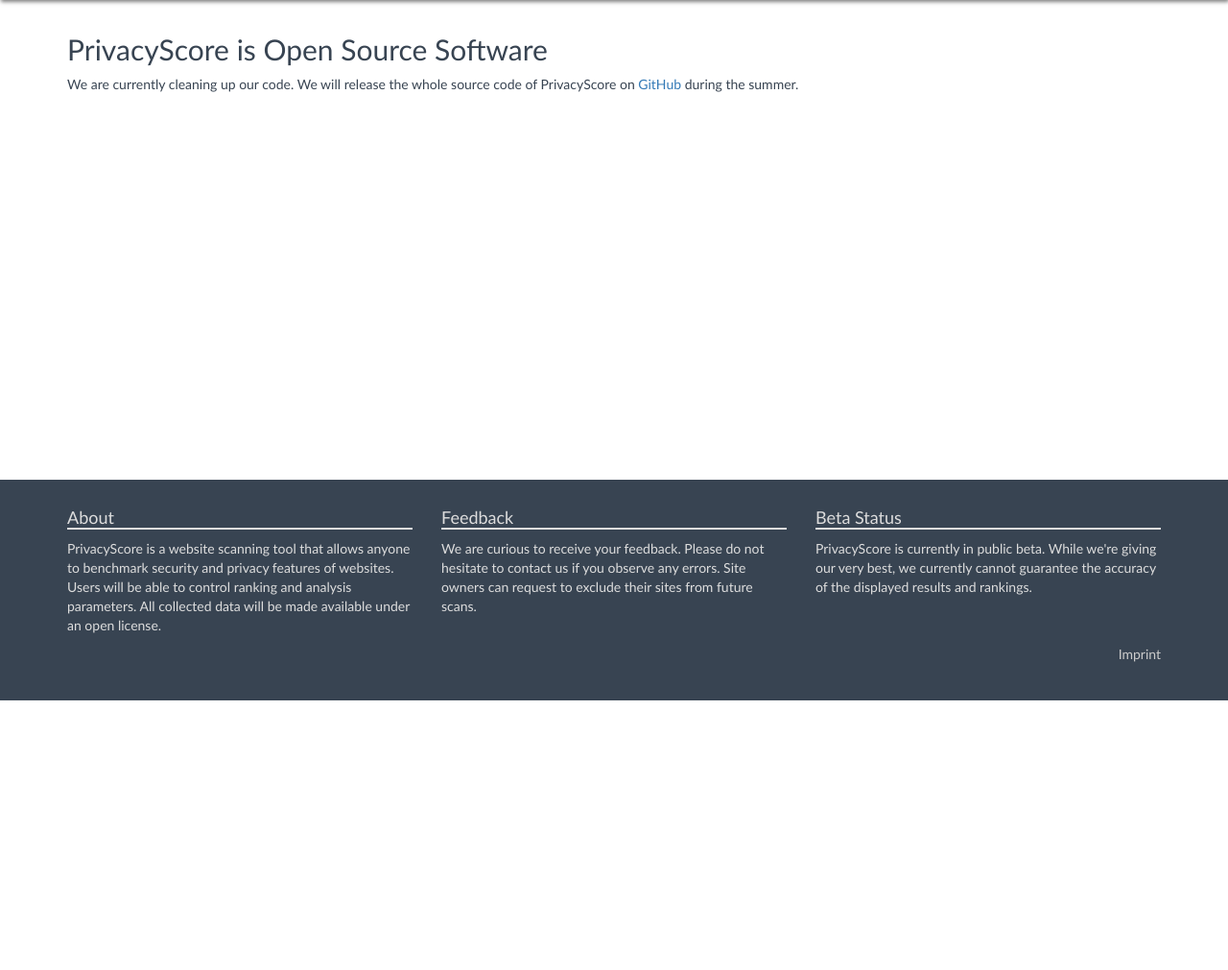
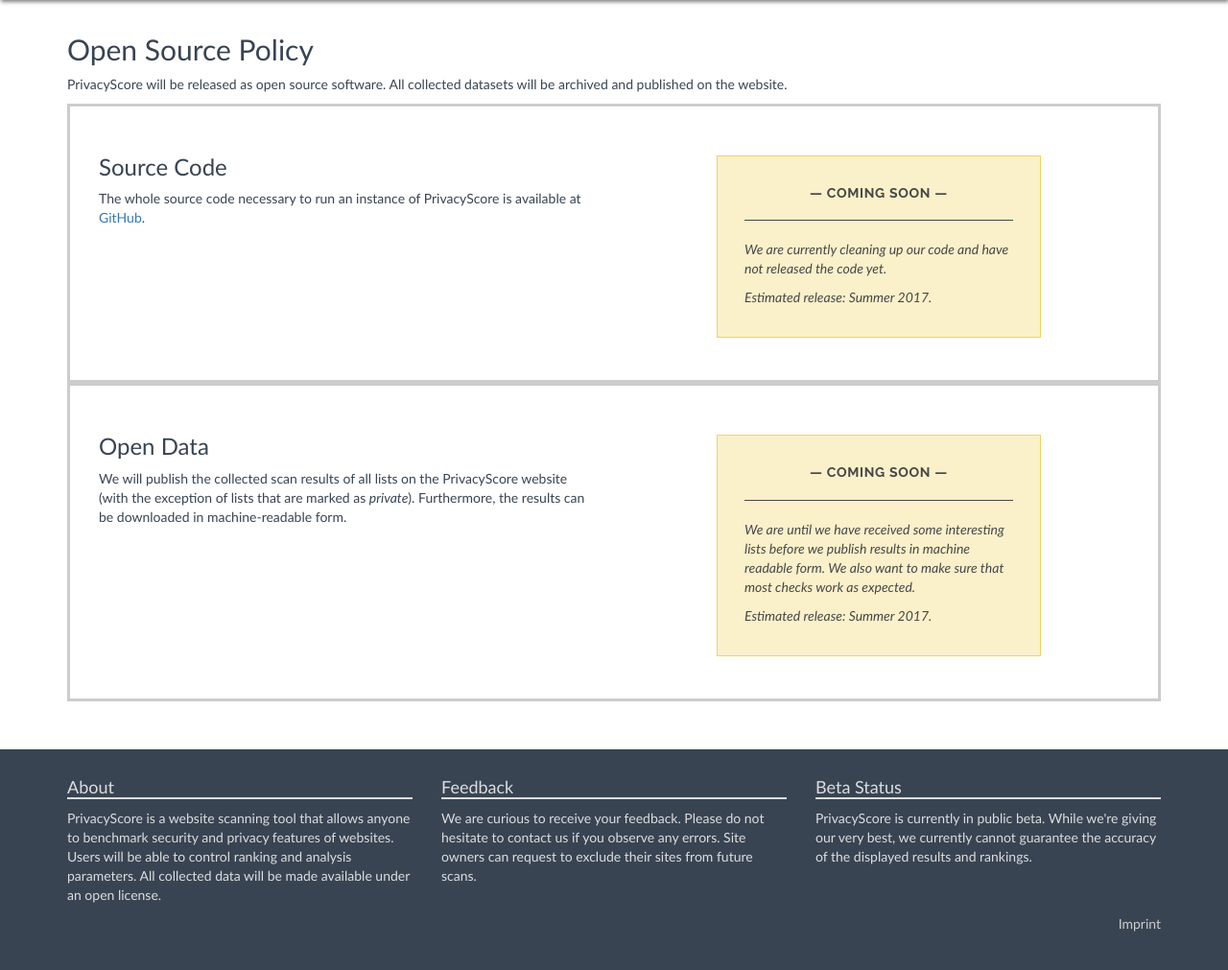
Before and after one commit to PrivacyScore/PrivacyScore, a Django app: template privacyscore/frontend/templates/frontend/code.html in a window 1280 px wide. Shown: the part 70-1081 px from the top of the page at 96% size. Before the commit the page ends 800 px from the top, so only its background shows below. Run offline with Django 3.2, Linux system fonts and the light colour scheme; the template is opened without the code that fills it, so the values that code supplies are empty; some libraries are stand-ins or nearby versions; some web fonts are replaced.

Commit message:
Create List: Moved all styles to CSS, created the "CODE" website.

```diff
--- a/privacyscore/frontend/static/frontend/css/privacyscore.css
+++ b/privacyscore/frontend/static/frontend/css/privacyscore.css
@@ -238,3 +238,41 @@ a.spotlight-caption {
 .spacer {
     height:20px;
 }
+
+.smallnotice {
+    margin-top:5px;
+    margin-left:5px;
+    margin-right:5px;
+    font-size:90%;
+}
+
+/*
+ * improvements box
+ */
+div.improvements {
+    border: solid 1px #F4D35E;
+    display: block;
+    background-color: #FAF0CA;
+    padding: 1.5em 2em;
+    vertical-align: middle;
+    margin-top: 1.5em;
+    margin-bottom: 1em;
+}
+
+.improvements h5 {
+    text-align: center;
+    font-family: Raleway, sans-serif;
+    font-weight: bold;
+    color: #474747;
+    letter-spacing: 0.7px;
+}
+
+.improvements hr {
+    width: 100%;
+    border: 0;
+    border-top: 1px solid #474747;
+}
+
+.improvements p {
+    color: #474747;
+}
--- a/privacyscore/frontend/templates/frontend/code.html
+++ b/privacyscore/frontend/templates/frontend/code.html
@@ -4,7 +4,56 @@
 {% block title %}{% trans 'Code' %}{% endblock %}
 
 {% block content %}
-    <h2>{% trans 'PrivacyScore is Open Source Software' %}</h2>
-    <p>We are currently cleaning up our code. We will release the whole source code
-of PrivacyScore on <a href="https://github.com/PrivacyScore">GitHub</a> during the summer.</p>
+
+<h2>{% trans 'Open Source Policy' %}</h2>
+
+<p>PrivacyScore will be released as open source software. All collected datasets will be archived and published on the website.</p>
+
+<div class="group-box">
+    <div class="row">
+        <div class="col-sm-6">
+            <h3>Source Code</h3>
+            <p>The whole source code necessary to run an instance of PrivacyScore is available at <a href="https://github.com/PrivacyScore">GitHub</a>.</p>
+        </div>
+
+        <div class="col-sm-6">
+            <div class="row">
+                <div
+                class="col-12 col-sm-12 col-md-8 col-lg-8 col-xl-8 col-md-offset-2 col-lg-offset-2 col-xl-offset-2">
+                <div class="improvements">
+                    <h5>&mdash; COMING SOON &mdash; </h5>
+                    <hr>
+                    <p><em>We are currently cleaning up our code and have not released the code yet.</em>
+                        <p><em>Estimated release: Summer 2017.</em></p>
+                    </div>
+                </div>
+            </div>
+        </div>
+    </div>
+</div>
+
+<div class="group-box">
+    <div class="row">
+        <div class="col-sm-6">
+            <h3>Open Data</h3>
+            <p>We will publish the collected scan results of all lists on the PrivacyScore website (with the exception of lists that are marked as <em>private</em>). Furthermore, the results can be downloaded in machine-readable form.</p>
+        </div>
+
+        <div class="col-sm-6">
+            <div class="row">
+                <div
+                class="col-12 col-sm-12 col-md-8 col-lg-8 col-xl-8 col-md-offset-2 col-lg-offset-2 col-xl-offset-2">
+                <div class="improvements">
+                    <h5>&mdash; COMING SOON &mdash; </h5>
+                    <hr>
+                    <p><em>We are until we have received some interesting lists before we publish results in machine readable form. We also want to make sure that most checks work as expected.</em>
+                        <p><em>Estimated release: Summer 2017.</em></p>
+                    </div>
+                </div>
+            </div>
+        </div>
+    </div>
+</div>
+
+
 {% endblock %}
```
Also changed, not shown: privacyscore/frontend/templates/frontend/list.html (+5 -6 lines).
